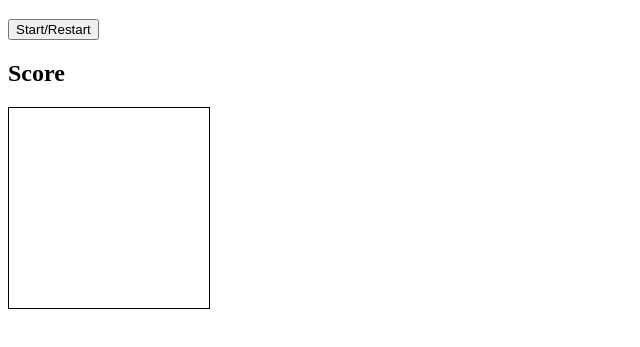
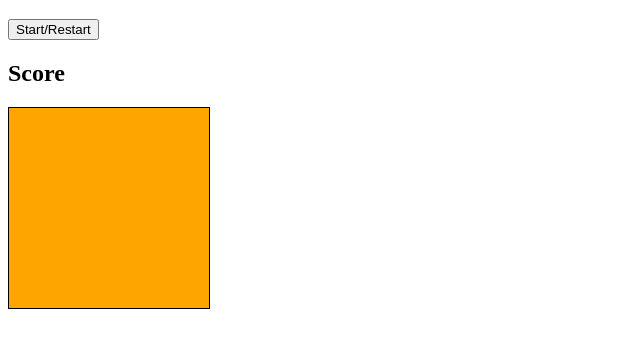
Before and after one commit to KimLitjens/snake_game_scrim, a plain HTML site: page index.html in a window 1280 px wide. Shown: the part 61-408 px from the top of the page, without its empty margins (0-640 px from the left). Drawn offline with Linux system fonts and the light colour scheme.

Commit message:
made snakeGrid

```diff
--- a/index.css
+++ b/index.css
@@ -4,7 +4,15 @@ html, body {
 }
 
 .grid {
+    display: flex;
+    flex-wrap: wrap;
     width: 200px;
     height: 200px;
     border: solid 1px black;
 }
+
+.square {
+    width: 20px;
+    height: 20px;
+    background-color: orange;
+}
--- a/index.js
+++ b/index.js
@@ -0,0 +1,17 @@
+const grid = document.querySelector('.grid')
+const startButton = document.getElementById('start')
+const score = document.getElementById('score')
+let squares = []
+
+function createGrid() {
+    for (let i = 0; i < 100; i++) {
+        const square = document.createElement('div')
+
+        square.classList.add('square')
+        grid.appendChild(square)
+        squares.push(square)
+    }
+    console.log(squares)
+}
+
+createGrid()
```
